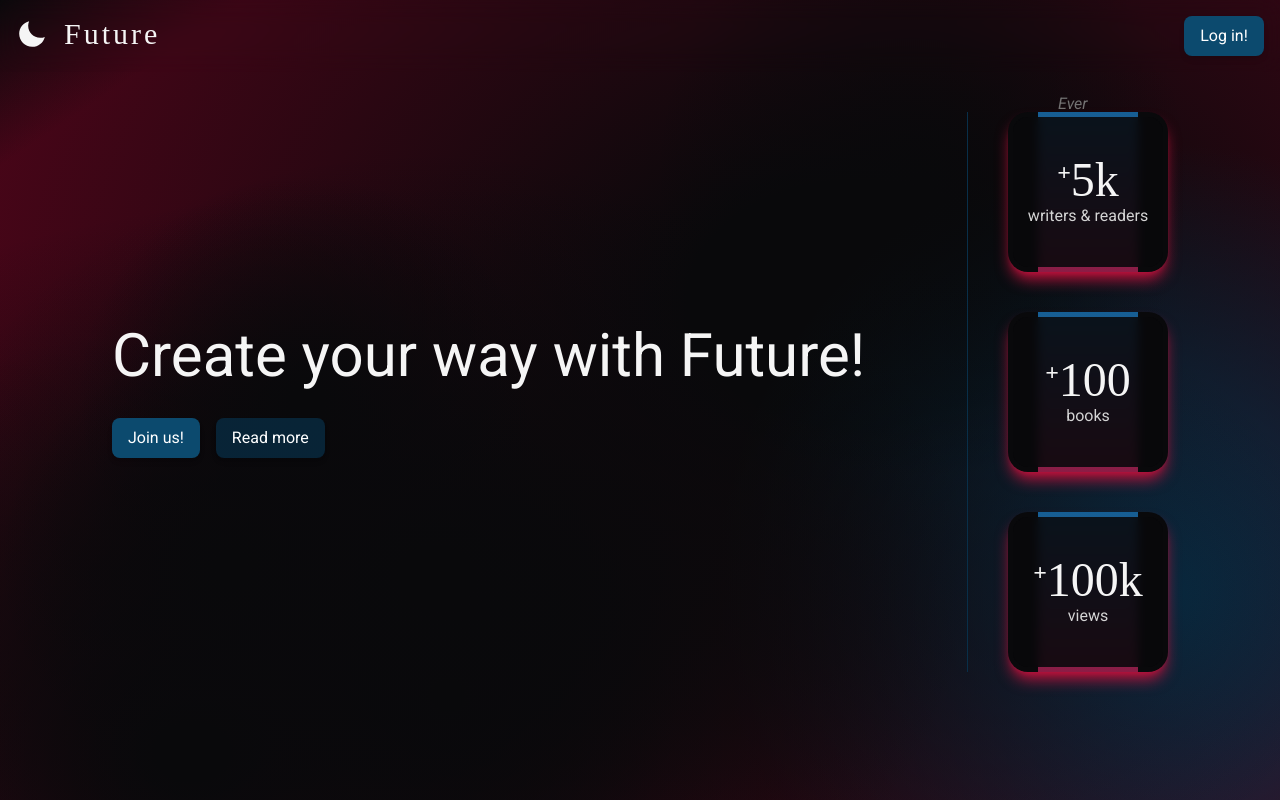
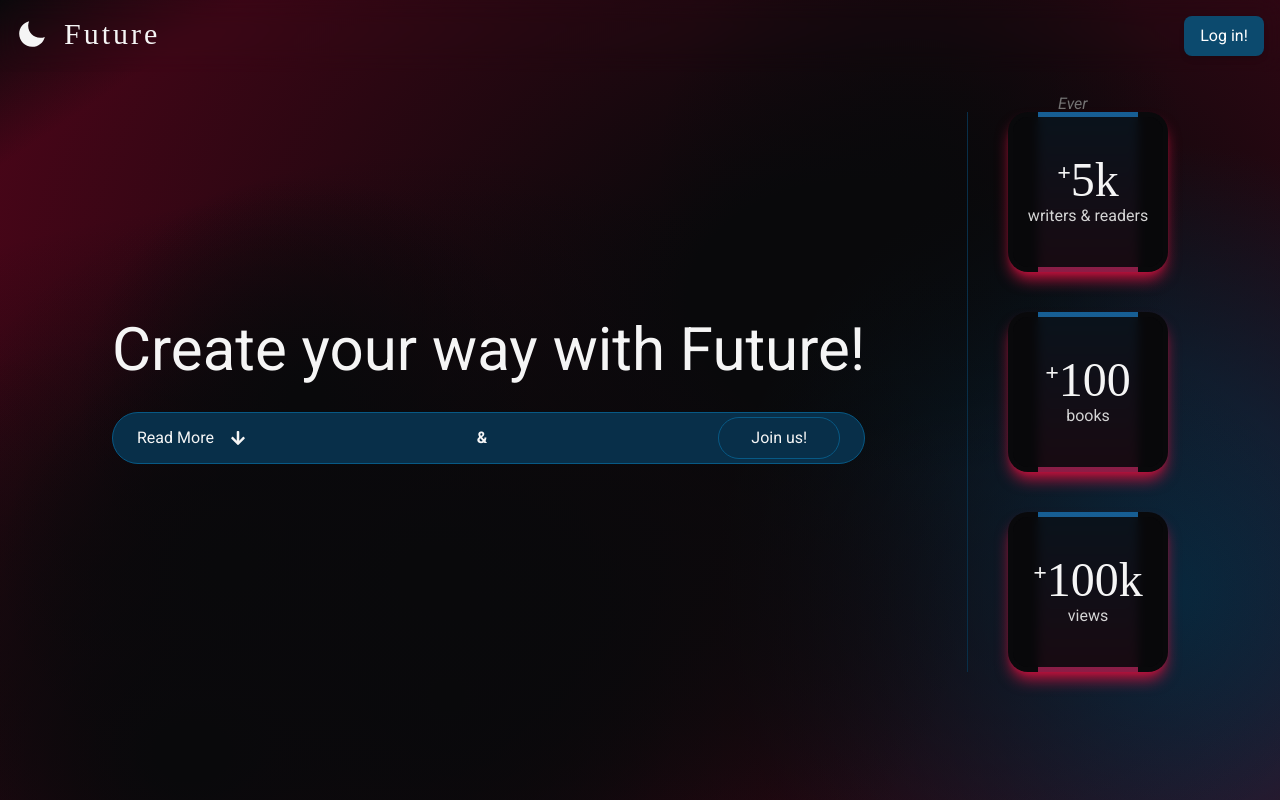
Before and after one commit to pawelek7k/future, a Next.js app: page / in a window 1280 px wide. Shown: the top 800 px of the page. Built offline with nearby package versions, Linux system fonts and the light colour scheme; a web font is replaced by a local one.

Commit message:
Update Hero.tsx

```diff
--- a/app/components/landing/Hero.tsx
+++ b/app/components/landing/Hero.tsx
@@ -1,6 +1,6 @@
 import Link from "next/link";
+import { FaArrowDown } from "react-icons/fa";
 import "../../styles/card.css";
-import { PrimaryButton, SecondaryButton } from "../global/Buttons";
 import { MarketingNavigation } from "../navigations/MarketingNav";
 import { Cards } from "./Cards";
 import { Quotes } from "./Quotes";
@@ -15,16 +15,18 @@ export const Hero: React.FC = () => {
           <h1 className="text-neutral-100 text-3xl sm:text-4xl lg:text-6xl text-center md:text-start">
             Create your way with Future!
           </h1>
-          <ul className="text-neutral-100 gap-4 flex">
-            <li>
-              <Link href="/login">
-                <PrimaryButton>Join us!</PrimaryButton>
-              </Link>
-            </li>
-            <li>
-              <SecondaryButton>Read more</SecondaryButton>
-            </li>
-          </ul>
+          <div className="text-neutral-100 bg-sky-950 rounded-full flex justify-between py-1 items-center px-6 border border-sky-800">
+            <p className="flex items-center gap-4">
+              Read More <FaArrowDown />
+            </p>
+            <span className="font-semibold">&</span>
+            <Link
+              href="/login"
+              className="py-2 px-8 border border-sky-800 rounded-full hover:bg-sky-800 transition ease-in-out"
+            >
+              Join us!
+            </Link>
+          </div>
         </div>
         <Cards />
       </div>
```
